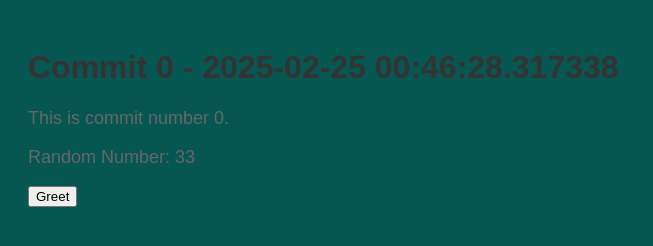
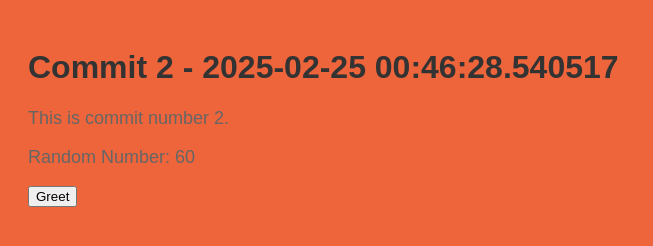
Before and after one commit to stiffs95/myrep-repo-20250225004622, a plain HTML site: page index.html in a window 1280 px wide. Shown: the whole page, without its empty margins (0-653 px from the left). Drawn offline with Linux system fonts and the light colour scheme.

Commit message:
📝 Commit 2 with HTML, CSS, and JS

```diff
--- a/index.html
+++ b/index.html
@@ -2,13 +2,13 @@
     <!DOCTYPE html>
     <html>
     <head>
-        <title>Commit 0 - 2025-02-25 00:46:28.317338</title>
+        <title>Commit 2 - 2025-02-25 00:46:28.540517</title>
         <link rel="stylesheet" href="style.css">
     </head>
     <body>
-        <h1>Commit 0 - 2025-02-25 00:46:28.317338</h1>
-        <p>This is commit number 0.</p>
-        <p>Random Number: 33</p>
+        <h1>Commit 2 - 2025-02-25 00:46:28.540517</h1>
+        <p>This is commit number 2.</p>
+        <p>Random Number: 60</p>
         <button onclick="greet()">Greet</button>
         <script src="script.js"></script>
     </body>
--- a/script.js
+++ b/script.js
@@ -2,4 +2,4 @@
     function greet() {
         alert('Hello from commit ' + commitNumber + '!');
     }
-    var commitNumber = 0;
+    var commitNumber = 2;
--- a/style.css
+++ b/style.css
@@ -1,7 +1,7 @@
 
     body {
         font-family: Arial, sans-serif;
-        background-color: #065752;
+        background-color: #ee653b;
         padding: 20px;
     }
     h1 {
```
